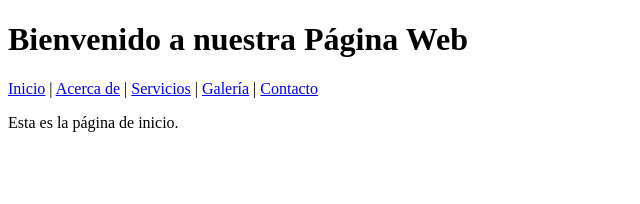
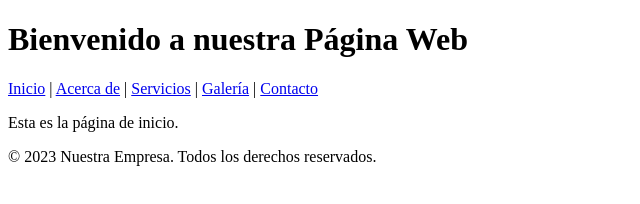
Before and after one commit to EddyAlejandroAlvarezTorrejon/practicaUno, a plain HTML site: page index.html in a window 1280 px wide. Shown: the whole page, without its empty margins (0-640 px from the left). Drawn offline with Linux system fonts and the light colour scheme.

Commit message:
agregar pie de pagina al index.html por feature

```diff
--- a/index.html
+++ b/index.html
@@ -14,5 +14,8 @@
     <a href="contact.html">Contacto</a>
   </nav>
   <p>Esta es la página de inicio.</p>
+  <footer>
+    <p>&copy; 2023 Nuestra Empresa. Todos los derechos reservados.</p>
+  </footer>
 </body>
 </html>
```
